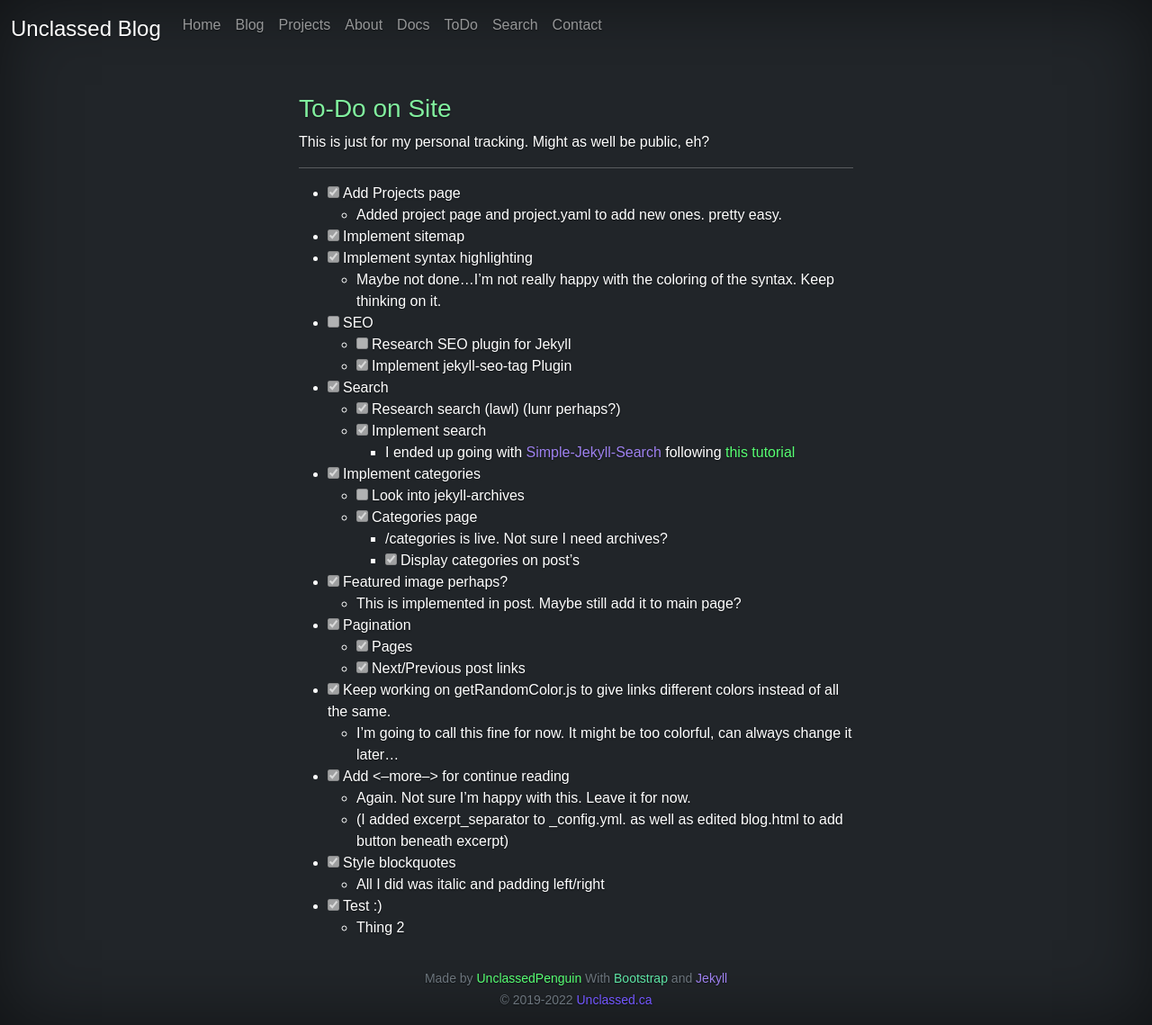
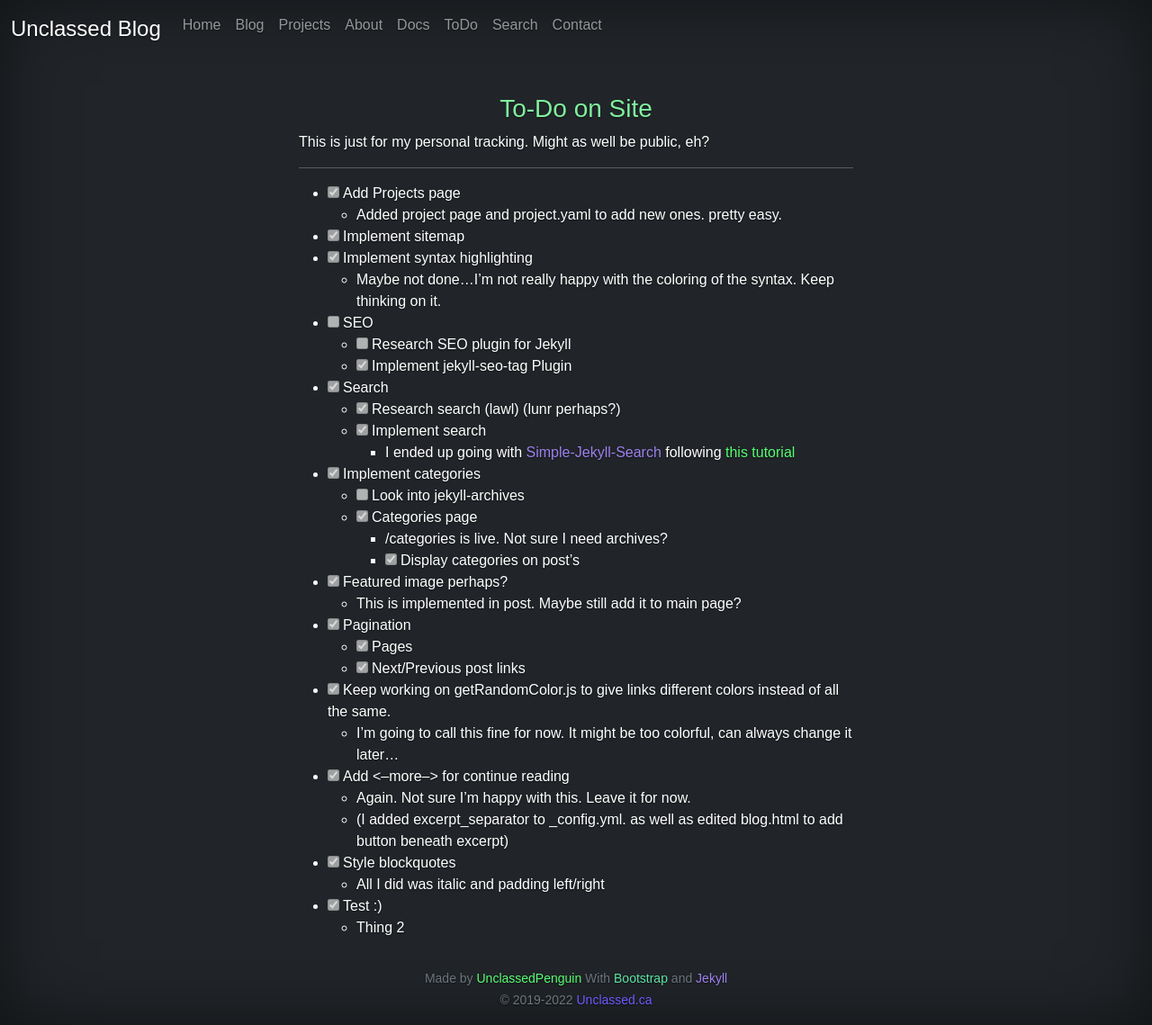
Before and after one commit to UnclassedPenguin/unclassedpenguin.github.io, a Jekyll site: the page built from todo.md, in a window 1280 px wide. Shown: the whole page at 90% size. Built offline with Jekyll 4.4.1, drawn with Linux system fonts in a browser that asks for light colours.

Commit message:
center headers

```diff
--- a/categories.html
+++ b/categories.html
@@ -4,7 +4,7 @@ permalink: /categories/
 title: Categories
 ---
 
-<h2 class="randomcolor">Categories</h2>
+<h2 class="randomcolor text-center">Categories</h2>
 <div id="archives">
 {% assign sorted_cat = site.categories | sort %}
 {% for category in sorted_cat %}
--- a/todo.md
+++ b/todo.md
@@ -4,7 +4,7 @@ title: ToDo
 ---
 
 
-<h3 class="randomcolor">To-Do on Site</h3>
+<h3 class="randomcolor text-center">To-Do on Site</h3>
  This is just for my personal tracking.
  Might as well be public, eh?
 
```
Also changed, not shown: about.md (+3 -3 lines).
